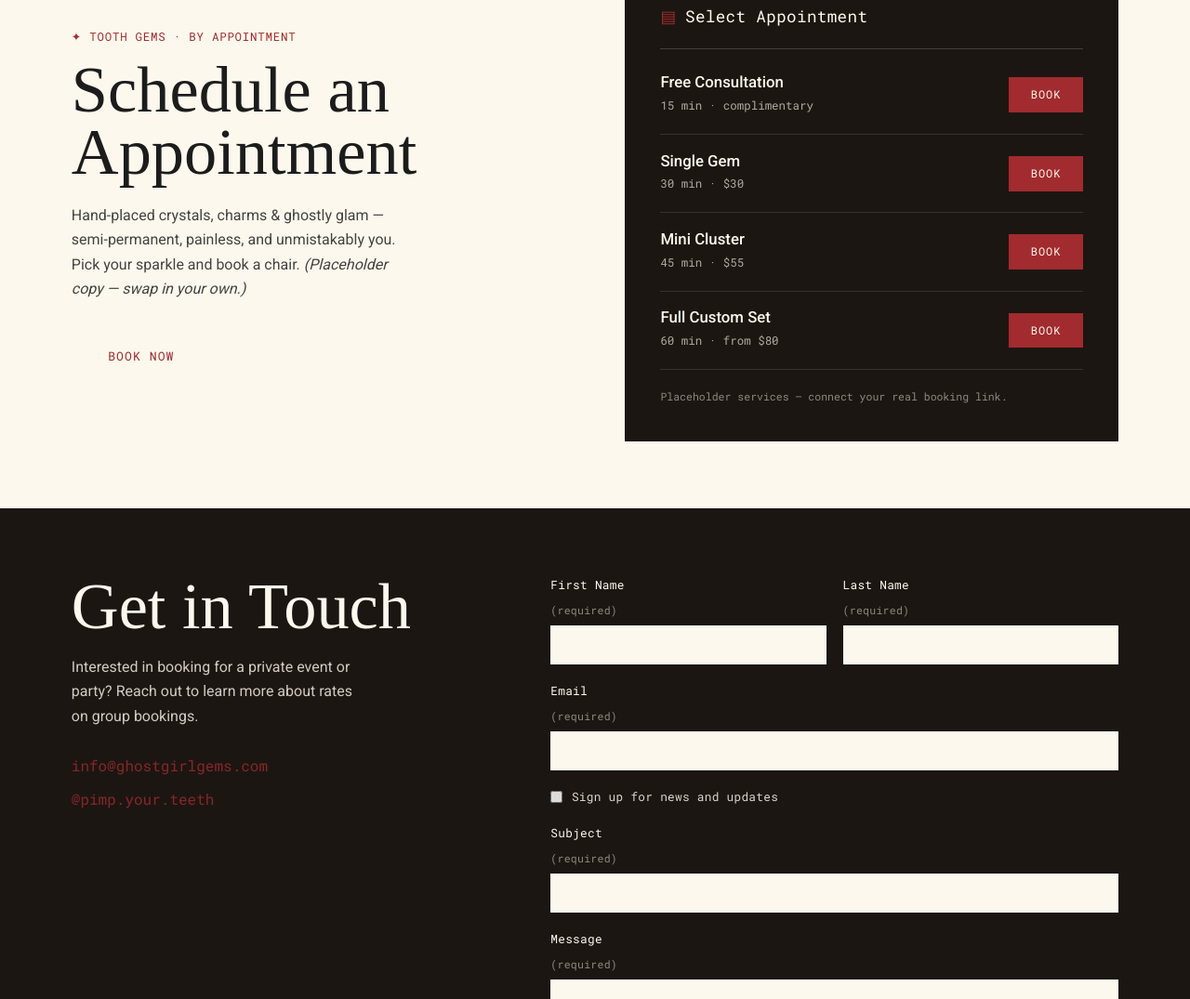
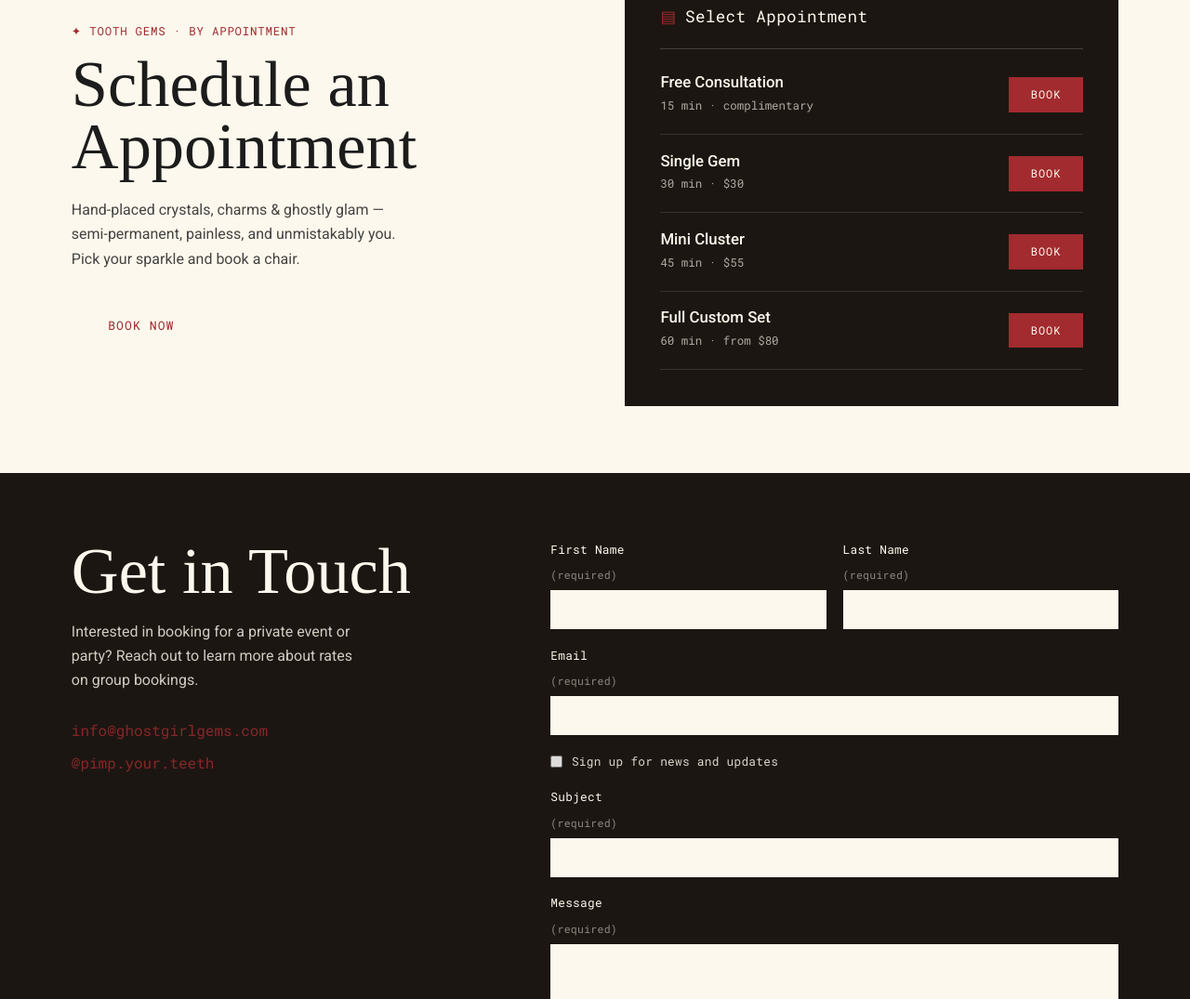
Before and after one commit to andyparsons/ghost-girl-gems, a plain HTML site: page index.html in a window 1280 px wide. Shown: the part 911-1986 px from the top of the page at 93% size. Drawn offline with Linux system fonts and the light colour scheme; a web font is replaced by a local one.

Commit message:
Polish: Book buttons land on form cleanly; remove placeholder copy
Add scroll-margin-top to the contact form so all #book links land below
the sticky header. Remove the two placeholder lines (schedule lede note
and panel services note). Bump styles.css to v=4.

Co-Authored-By: Claude Opus 4.8 <noreply@anthropic.com>

```diff
--- a/index.html
+++ b/index.html
@@ -10,7 +10,7 @@
   <link rel="preconnect" href="https://fonts.gstatic.com" crossorigin />
   <link href="https://fonts.googleapis.com/css2?family=UnifrakturMaguntia&family=Roboto:wght@400;500&family=Roboto+Mono:wght@400;500&display=swap" rel="stylesheet" />
 
-  <link rel="stylesheet" href="styles.css?v=3" />
+  <link rel="stylesheet" href="styles.css?v=4" />
   <link rel="icon" href="assets/logo-stacked.webp" />
 </head>
 <body>
@@ -53,7 +53,6 @@
         <p class="lede">
           Hand-placed crystals, charms &amp; ghostly glam — semi-permanent,
           painless, and unmistakably you. Pick your sparkle and book a chair.
-          <em>(Placeholder copy — swap in your own.)</em>
         </p>
         <a href="#book" class="btn btn-solid">Book Now</a>
       </div>
@@ -90,7 +89,6 @@
             <a href="#book" class="appt-book">Book</a>
           </li>
         </ul>
-        <p class="panel-note">Placeholder services — connect your real booking link.</p>
       </div>
     </section>
 
--- a/styles.css
+++ b/styles.css
@@ -165,7 +165,7 @@ h1, h2, h3, h4 { font-family: var(--display); font-weight: 400; line-height: 0.9
 .contact-links a { color: var(--maroon); font-family: var(--mono); text-decoration: none; line-height: 2.2; }
 .contact-links a:hover { color: var(--cream); }
 
-.contact-form { display: flex; flex-direction: column; gap: 1.1rem; }
+.contact-form { display: flex; flex-direction: column; gap: 1.1rem; scroll-margin-top: 100px; }
 .contact-form .row { display: grid; grid-template-columns: 1fr 1fr; gap: 1.1rem; }
 .contact-form label {
   display: flex; flex-direction: column; gap: 0.45rem;
```
